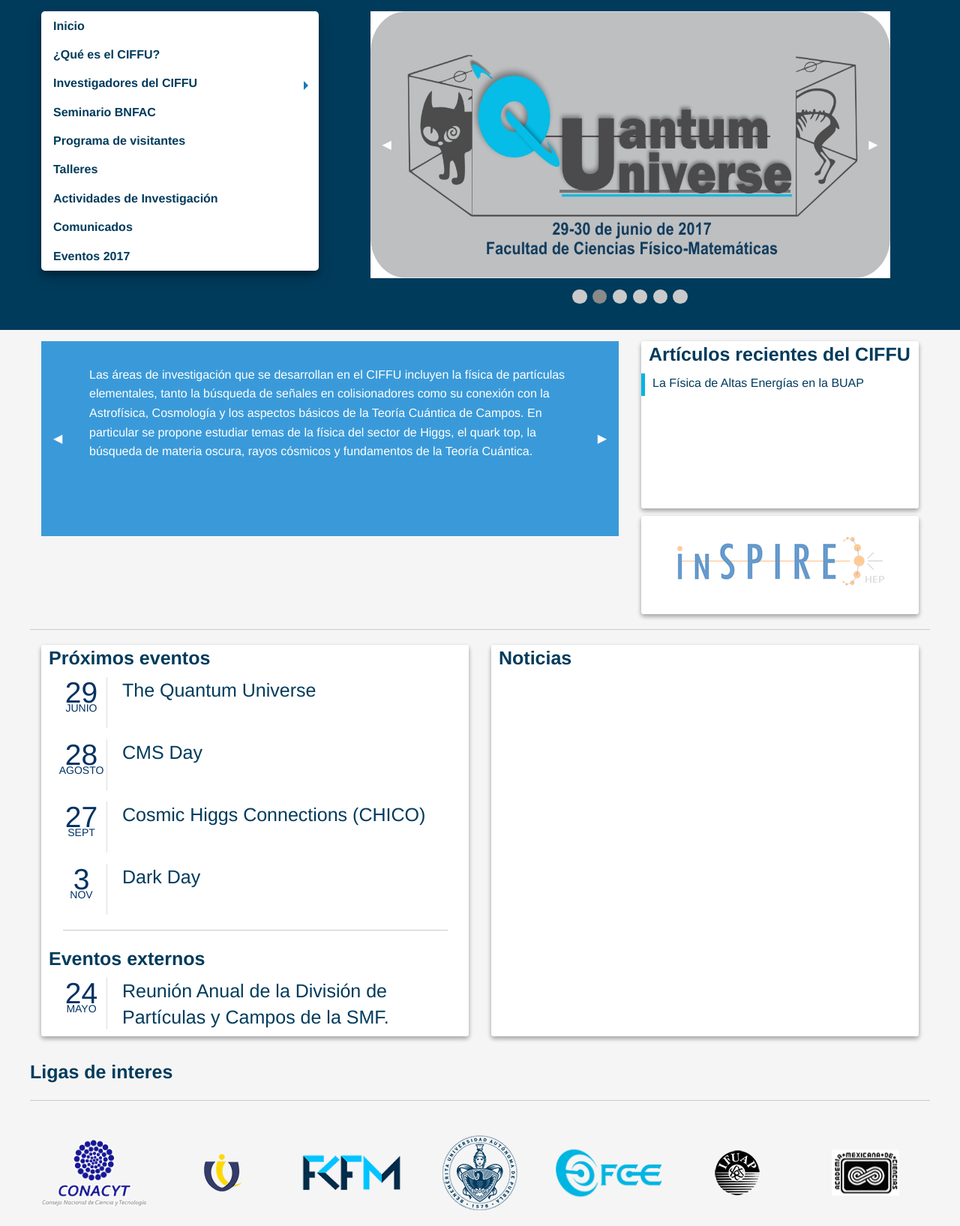
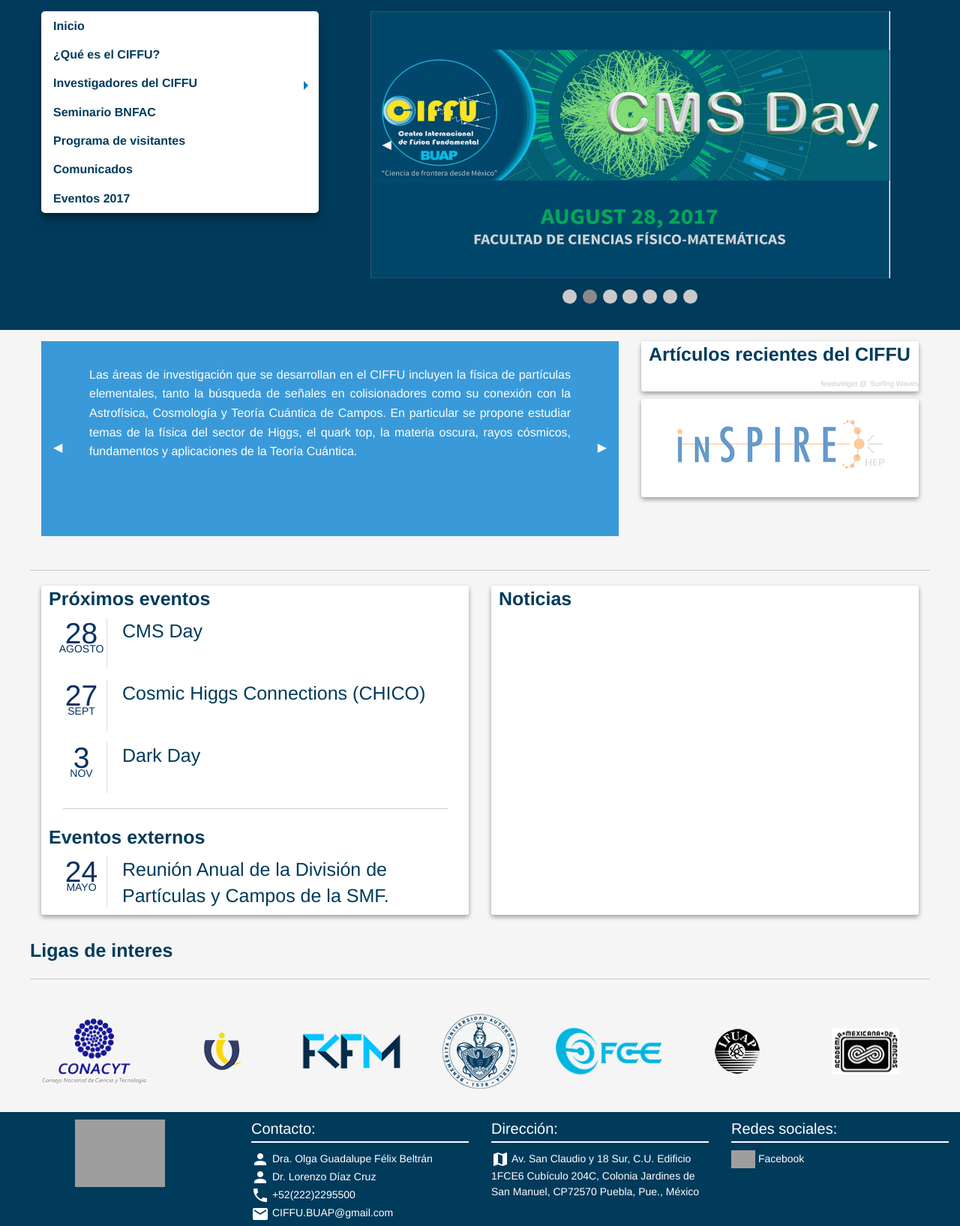
Before and after one commit to CIFFU/codigo-fuente, a PHP site: page / in a window 1280 px wide. Shown: the part 89-1724 px from the top of the page at 75% size. Run offline with PHP 8.4, Linux system fonts and the light colour scheme; some libraries are stand-ins or nearby versions; grey boxes are pictures that could not be loaded.

Commit message:
Revison CMS

```diff
--- a/css/app.css
+++ b/css/app.css
@@ -863,6 +863,14 @@
 
 table{width:100%;}
 td{padding:24px; background:#eee;}
+
+.mini-mapa{
+	display: block;
+	margin-left: auto;
+	margin-right: auto;
+	margin-top: 10px;
+	margin-bottom: 10px;
+}
 /*
 Azul celeste opaco: #3190c8
 Azul celeste opaco degradado: #39a7e7;
--- a/index.php
+++ b/index.php
@@ -37,17 +37,9 @@
 
             	<a href="#" >Programa de visitantes</a>
             </li>
-        	   <li>
-
-            	<a href="#">Talleres</a>
-            </li>
             <li>
 
-            	<a href="la-fisica-de-altas-energias-en-la-buap.php">Actividades de Investigación</a>
-            </li>
-            <li>
-
-            	<a href="#" >Comunicados</a>
+            	<a href="comunicados.php" >Comunicados</a>
             </li>
             <li >
 
@@ -66,28 +58,32 @@
                <button class="orbit-next boton-slider"><span class="show-for-sr">Noticia siguiente</span>&#9654;&#xFE0E;</button>
 
                <li class="is-active orbit-slide">
-                   <img class="orbit-image" src="assets/slider/sliderinicio.jpg" alt="fce-buap">
+                   <img class="orbit-image" src="assets/img/slider-presentacion.png" alt="fce-buap">
+
+               </li>
+               <li class="is-active orbit-slide">
+                   <img class="orbit-image" src="assets/slider/logoCMS.jpg" alt="fce-buap">
 
                </li>
                <li class="orbit-slide">
-                   <img class="orbit-image" src="assets/slider/Logo QuantumUniverse.jpg" alt="alumnos fce">
+                   <img class="orbit-image" src="assets/img/fotosEventoQuantum/1.jpg" alt="alumnos fce">
 
                </li>
                <li class="orbit-slide">
-                   <img class="orbit-image" src="assets/img/fb3.jpg" alt="alumnos fce">
-                   <figcaption class="orbit-caption">Próximamente The Quantum Universe en la BUAP</figcaption>
+                   <img class="orbit-image" src="assets/img/fotosEventoQuantum/2.jpg" alt="alumnos fce">
+
                </li>
                <li class="orbit-slide">
-                   <img class="orbit-image" src="assets/slider/sliderQuantum.jpg" alto="Quantum Universe BUAP">
+                   <img class="orbit-image" src="assets/img/fotosEventoQuantum/3.jpg" alto="Quantum Universe BUAP">
 
                </li>
 
                <li class="orbit-slide">
-                   <img class="orbit-image" src="assets/img/sl3.jpg" alt="alumnos fce">
-                   <figcaption class="orbit-caption">Conferencias</figcaption>
+                   <img class="orbit-image" src="assets/img/fotosEventoQuantum/4.jpg" alt="alumnos fce">
+                   <figcaption class="orbit-caption">Próximamente "CMS Day"</figcaption>
                </li>
                <li class="orbit-slide">
-                   <img class="orbit-image" src="assets/img/sl4.jpg" alt="alumnos fce">
+                   <img class="orbit-image" src="assets/img/fotosEventoQuantum/5.jpg" alt="alumnos fce">
 
                </li>
            </ul>
@@ -98,6 +94,7 @@
                <button data-slide="3"><span class="show-for-sr">Cuarto slide</span></button>
                <button data-slide="4"><span class="show-for-sr">Quinto slide</span></button>
                <button data-slide="5"><span class="show-for-sr">Sexto slide</span></button>
+               <button data-slide="6"><span class="show-for-sr">Septimo slide</span></button>
            </nav>
        </div>
     </div>
@@ -113,12 +110,12 @@
         <button class="orbit-next  boton-slider" aria-label="next"><span class="show-for-sr">Slide previo</span>&#9654;</button>
         <li class="is-active orbit-slide">
           <div class="docs-example-orbit-slide text-justify" >
-            <p>El CIFFU es un centro de investigación semi-virtual, especializado en Física Fundamental, con un enfoque multidisciplinario, donde confluyen esfuerzos coordinados para realizar investigación de frontera, formación de recursos humanos de alto nivel y la difusión de la ciencia, que buscará incidir en el sistema educativo nacional. Uno de sus objetivos es lograr un reconocimiento global y proyectar a la BUAP como una institución líder de México y Latinoamérica en el campo de la Física Fundamental, para beneficio de la comunidad universitaria y de la misma sociedad.</p>
+            <p>El CIFFU es un centro de investigación semi-virtual adscrito a la BUAP especializado en Física Fundamental, para fomentar la investigación de frontera y formación de recursos humanos de alto nivel, con un enfoque multidisciplinario y una alta componente de colaboraciones nacionales e internacionales. Una de sus metas es proyectar a la BUAP como una institución líder de México y Latinoamérica en el campo de la Física Fundamental. El CIFFU se propone también incidir en la sociedad, mediante la difusión científica y el analisis de los planes de enseñanza de las ciencias en el sistema educativo nacional.</p>
           </div>
         </li>
         <li class="orbit-slide">
-          <div class="docs-example-orbit-slide" >
-            <p>Las áreas de investigación que se desarrollan en el CIFFU incluyen la física de partículas elementales, tanto la búsqueda de señales en colisionadores como su conexión con la Astrofísica, Cosmología y los aspectos básicos de la Teoría Cuántica de Campos. En particular se propone estudiar temas de la física del sector de Higgs, el quark top, la búsqueda de materia oscura, rayos cósmicos y fundamentos de la Teoría Cuántica.</p>
+          <div class="docs-example-orbit-slide text-justify" >
+            <p>Las áreas de investigación que se desarrollan en el CIFFU incluyen la física de partículas elementales, tanto la búsqueda de señales en colisionadores como su conexión con la Astrofísica, Cosmología y Teoría Cuántica de Campos. En particular se propone estudiar temas de la física del sector de Higgs, el quark top, la materia oscura, rayos cósmicos, fundamentos y aplicaciones de la Teoría Cuántica. </p>
           </div>
         </li>
 
@@ -131,31 +128,51 @@
       <div class="widget" >
         <h4 class="titulo-widget">Artículos recientes del CIFFU</h4>
 
-<script src="https://ajax.googleapis.com/ajax/libs/jquery/2.1.1/jquery.min.js"></script>
-
-<div class="table-responsive">
-<ul class="lista-comunicados">
-  <li>
-    <a href="la-fisica-de-altas-energias-en-la-buap.php">La Física de Altas Energías en la BUAP</a>
-
-  </li>
-
-</ul>
-</div>
-
-<script>
-var $el = $(".table-responsive");
-function anim() {
-  var st = $el.scrollTop();
-  var sb = $el.prop("scrollHeight")-$el.innerHeight();
-  $el.animate({scrollTop: st<sb/2 ? sb : 0}, 12000, anim);
-}
-function stop(){
-  $el.stop();
-}
-anim();
-$el.hover(stop, anim);
-</script>
+        <!-- start sw-rss-feed code -->
+        <script type="text/javascript">
+        <!--
+        rssfeed_url = new Array();
+        rssfeed_url[0]="https://inspirehep.net/rss?ln=es&p=FIND+CIFFU";
+        rssfeed_frame_width="370";
+        rssfeed_frame_height="260";
+        rssfeed_scroll="on";
+        rssfeed_scroll_step="6";
+        rssfeed_scroll_bar="off";
+        rssfeed_target="_blank";
+        rssfeed_font_size="12";
+        rssfeed_font_face="";
+        rssfeed_border="on";
+        rssfeed_css_url="";
+        rssfeed_title="on";
+        rssfeed_title_name="";
+        rssfeed_title_bgcolor="#3366ff";
+        rssfeed_title_color="#fff";
+        rssfeed_title_bgimage="";
+        rssfeed_footer="off";
+        rssfeed_footer_name="rss feed";
+        rssfeed_footer_bgcolor="#fff";
+        rssfeed_footer_color="#333";
+        rssfeed_footer_bgimage="";
+        rssfeed_item_title_length="50";
+        rssfeed_item_title_color="#666";
+        rssfeed_item_bgcolor="#fff";
+        rssfeed_item_bgimage="";
+        rssfeed_item_border_bottom="on";
+        rssfeed_item_source_icon="off";
+        rssfeed_item_date="off";
+        rssfeed_item_description="on";
+        rssfeed_item_description_length="120";
+        rssfeed_item_description_color="#666";
+        rssfeed_item_description_link_color="#333";
+        rssfeed_item_description_tag="off";
+        rssfeed_no_items="0";
+        rssfeed_cache = "e6d73d0fb897dba964112138b9bda1b2";
+        //-->
+        </script>
+        <script type="text/javascript" src="//feed.surfing-waves.com/js/rss-feed.js"></script>
+        <!-- The link below helps keep this service FREE, and helps other people find the SW widget. Please be cool and keep it! Thanks. -->
+        <div style="text-align:right; width:370px;"><a href="http://www.surfing-waves.com/feed.htm" target="_blank" style="color:#ccc;font-size:10px">feedwidget @</a> <a href="http://www.surfing-waves.com" target="_blank" style="color:#ccc;font-size:10px">Surfing Waves</a></div>
+        <!-- end sw-rss-feed code -->
 
       </div>
 
@@ -174,17 +191,6 @@
     	<div class="widget" data-equalizer-watch>
     	<h4 class="titulo-widget">Próximos eventos</h4>
       <ul class="lista-eventos">
-        <li class="evento">
-          <div class="cuerpo-fecha">
-            <div class="fecha">
-              <span class="dia">29</span>
-              <span class="mes">Junio</span>
-            </div>
-          </div>
-          <div class="cuerpo-evento">
-            <h4><a href="eventos.php">The Quantum Universe</a></h4>
-          </div>
-        </li>
 
         <li class="evento">
           <div class="cuerpo-fecha">
```
Also changed, not shown: comunicados.php (added, +43 -0 lines), eventos.php (+30 -2 lines), la-fisica-de-altas-energias-en-la-buap.php (+7 -10 lines), presentacion.php (+6 -1 lines), assets/img/fotosEventoQuantum/1.jpg (added), assets/img/fotosEventoQuantum/2.jpg (added), assets/img/fotosEventoQuantum/3.jpg (added), assets/img/fotosEventoQuantum/4.jpg (added), assets/img/fotosEventoQuantum/5.jpg (added), assets/img/slider-presentacion.png, assets/slider/logoCMS.jpg (added).
